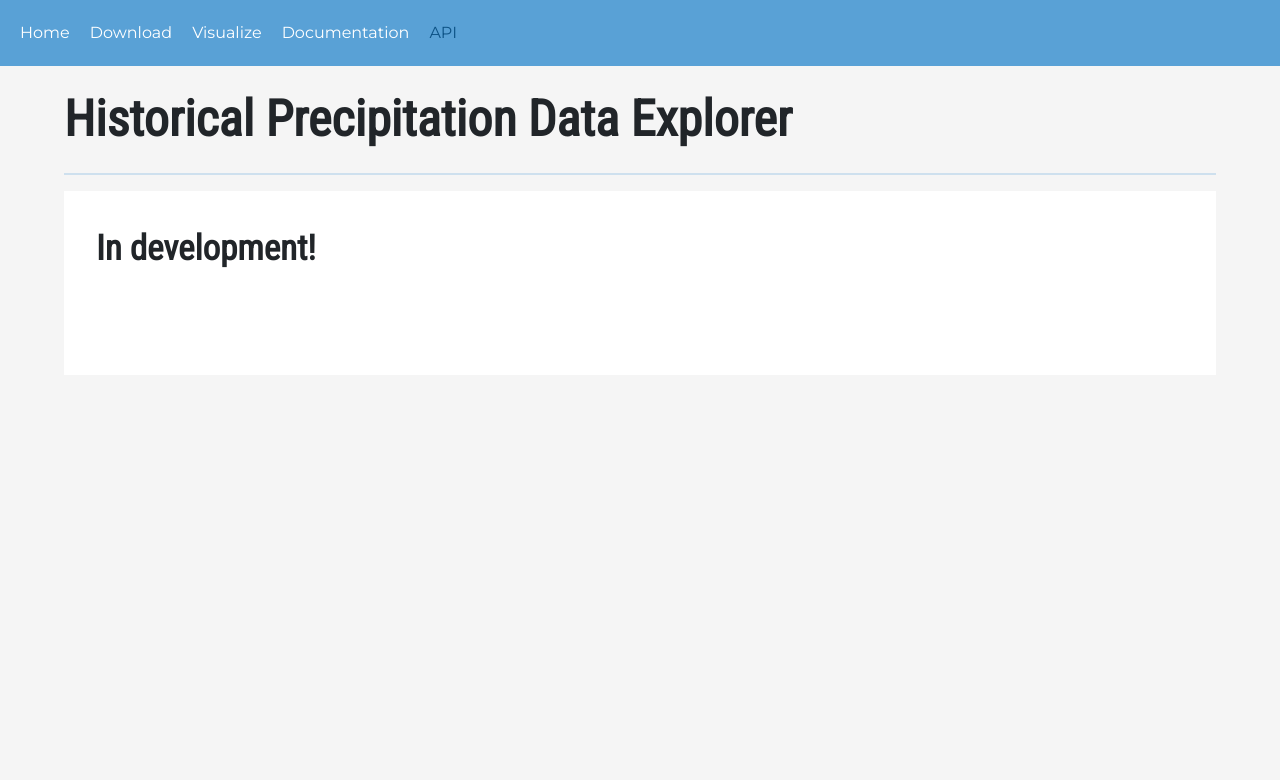
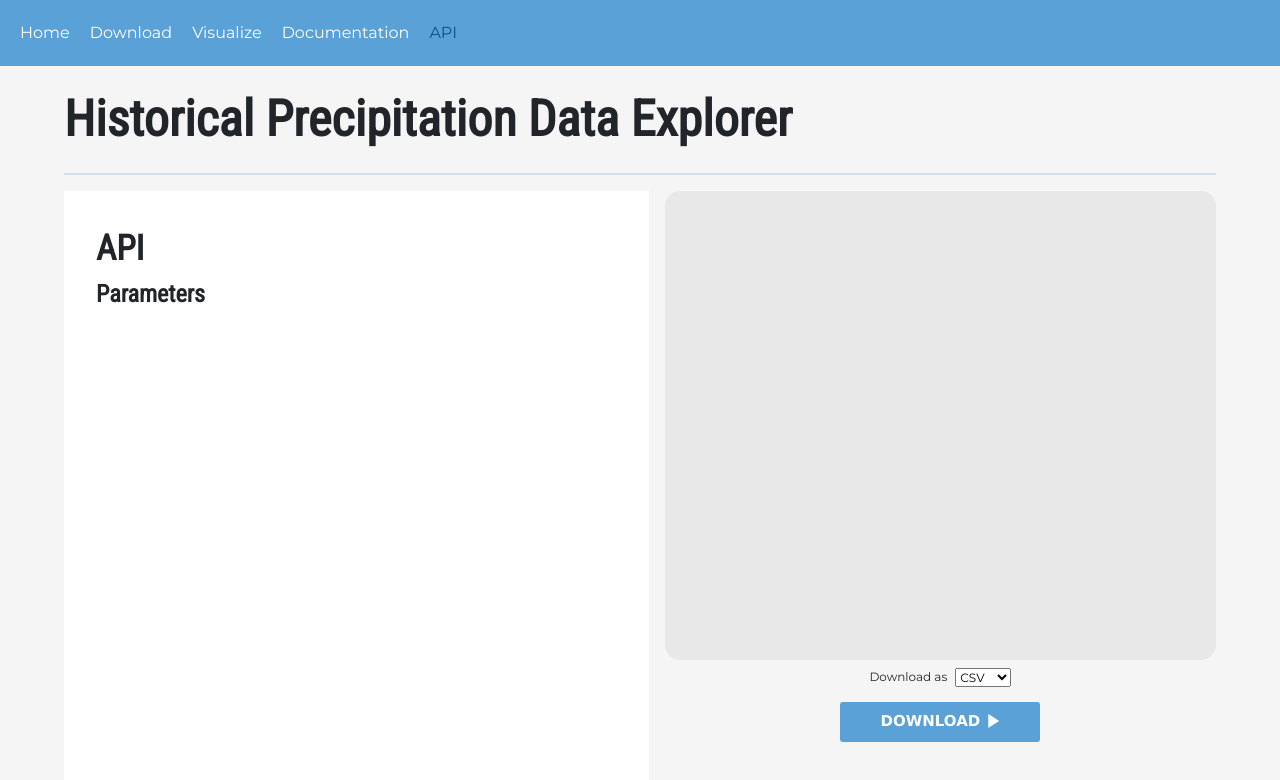
Before and after one commit to coconutcastle/historical-climate-data, a React (Vite) app in the folder frontend/: page /api in a window 1280 px wide. Shown: the top 780 px of the page. Built offline with nearby package versions, Linux system fonts and the light colour scheme.

Commit message:
started API page

```diff
--- a/frontend/src/App.scss
+++ b/frontend/src/App.scss
@@ -165,6 +165,36 @@ hr {
     font-weight: 700;
     transform: translateY(40%);
   }
+}
+
+.med-button {
+  background-color: $primary;
+  width: 200px;
+  height: 40px;
+  display: flex;
+  justify-content: center;
+  flex-direction: row;
+  border: none;
+  border-radius: 3px;
+  margin-top: 15px;
+
+  div.med-button-text {
+    font-family: "Verdana";
+    font-size: 15px;
+    text-align: center;
+    color: white;
+    font-weight: 700;
+    transform: translateY(32%);
+  }
+
+  i.material-icons {
+    fill: white;
+    color: white;
+    height: 20px;
+    width: 20px;
+    transform: translateY(32%);
+  }
+}
 
 .material-icons {
   fill: white;
@@ -181,7 +211,7 @@ hr {
   align-self: center;
   margin-left: 10px;
 }
-}
+
 
 button:hover {
   opacity: 80%;
@@ -379,3 +409,15 @@ i.help-icon {
   max-height: 500px;
   overflow-y: auto;
 }
+
+// ================ API section ================ //
+
+.text-area {
+  background-color: $text-field-gray;
+  border-radius: 15px;
+  padding: 2rem;
+  font-family: "Source Code Pro";
+  tab-size: 4;
+  height: 75%;
+  overflow: auto;
+}
--- a/frontend/src/routes/ApiPage.tsx
+++ b/frontend/src/routes/ApiPage.tsx
@@ -1,16 +1,44 @@
+import { useState } from "react";
+
 export default function ApiPage() {
+
+  const [downloadFormat, setDownloadFormat] = useState<'csv' | 'json'>('csv');
+
   return (
-    <div className="data-content"
-      style={{ height: '100vh' }} >
+    <div className="data-content" style={{ height: '100vh' }} >
       <div className='title'>
         Historical Precipitation Data Explorer
       </div>
       <hr style={{ width: "100%" }} />
-      <div className="params-section h-25">
-        <div className='heading-1'>
-          In development!
+      <div className="d-flex flex-row" style={{ height: "85%" }}>
+        <div className="plain-section w-100" style={{ overflow: 'auto' }}>
+          <div className='heading-1'>
+            API
+          </div>
+          <div className='heading-2'>
+            Parameters
+          </div>
+        </div>
+        <div className="d-flex flex-column w-100 ms-3">
+          <div className="text-area">
+
+          </div>
+          <div className="d-flex flex-row mx-auto">
+            <div className="mt-2">Download as</div>
+            <select className="mt-2 ms-2" value={downloadFormat} onChange={(e: any) => setDownloadFormat(e.target.value)}>
+              <option value='csv'>CSV</option>
+              <option value='json'>JSON</option>
+            </select>
+          </div>
+          <button className='med-button mx-auto'>
+            <div className='med-button-text'>
+              DOWNLOAD
+            </div>
+            <i className='material-icons'>play_arrow</i>
+          </button>
         </div>
       </div>
+
     </div>
   )
 }
```
Lines whose indentation alone changed are shown as unchanged.
